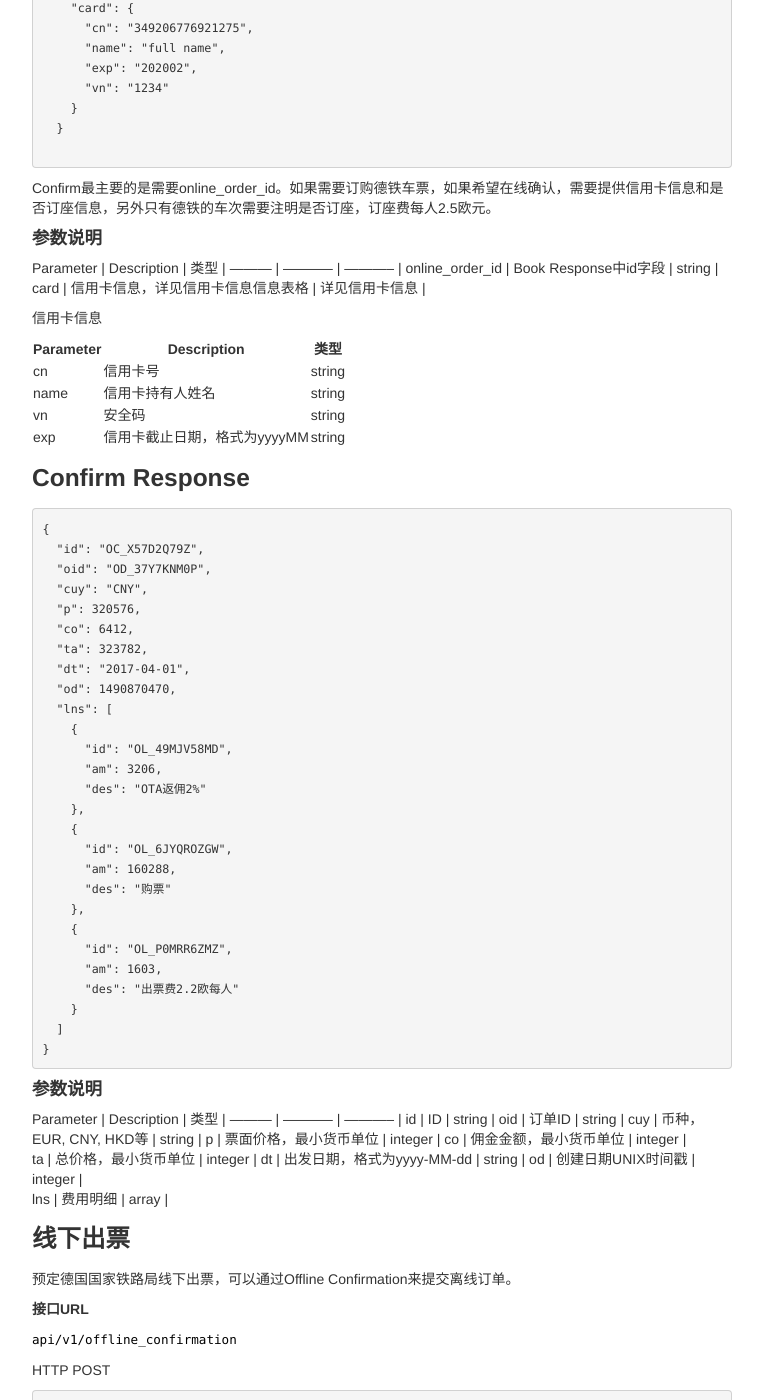
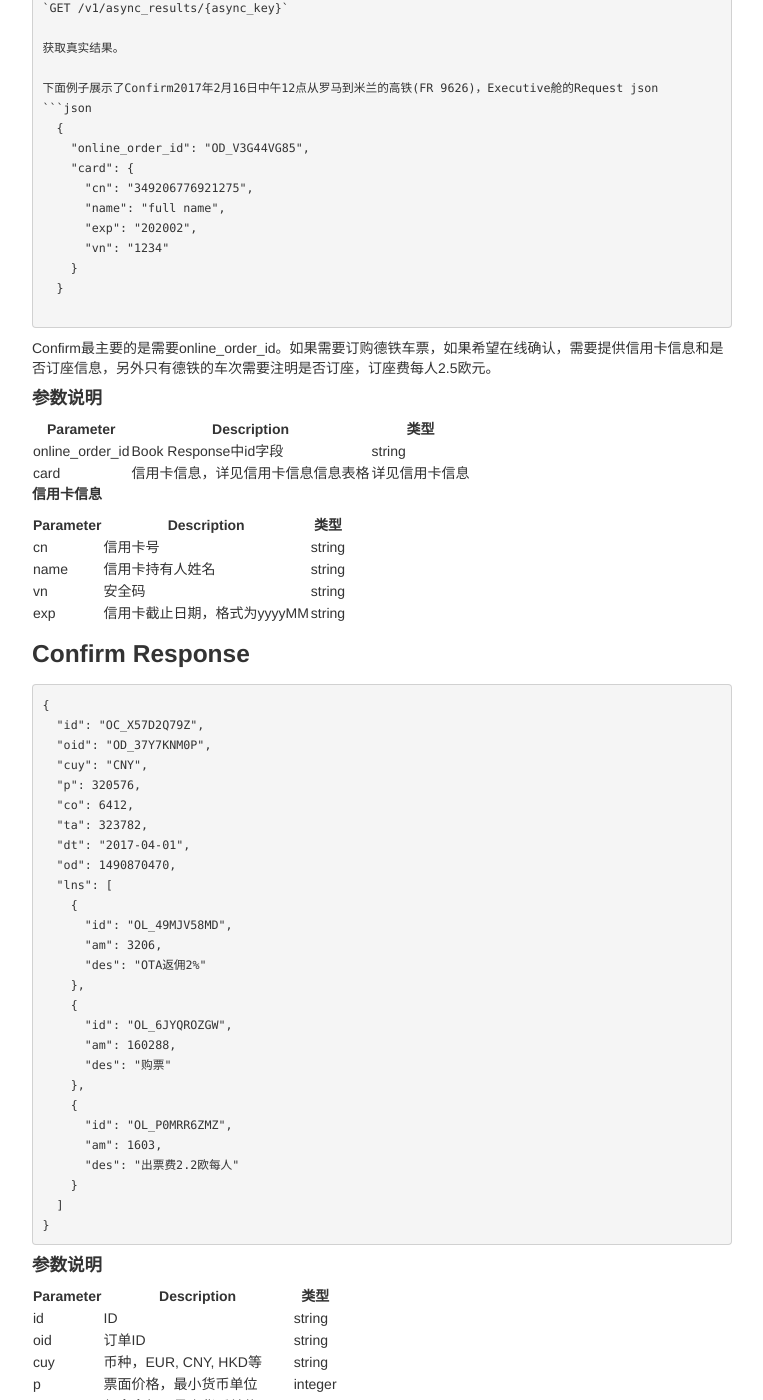
Before and after one commit to kyoangel/grailtrip, a Jekyll site: the page built from zh/pages/overview.md, in a window 1280 px wide and 1400 px high, scrolled down 9845 px. Shown: the whole window, without its empty margins (258-1021 px from the left). Built offline with Jekyll 4.4.1, drawn with Linux system fonts in a browser that asks for light colours; some of the changed text lies outside the part shown.

Commit message:
changed format

````diff
--- a/zh/pages/overview.md
+++ b/zh/pages/overview.md
@@ -131,6 +131,7 @@ res       | 需要订座      | enum mandatory, optional, N/A      |
 ni        | 换车次数    |  integer     |
 secs      | Sections，行程中的不同车型，详见Sections信息表格    |  array     |
 
+
 **rw铁路公司编码**
 
 铁路公司 | 英文名 | 值         |
@@ -140,6 +141,7 @@ secs      | Sections，行程中的不同车型，详见Sections信息表格
 法拉利铁路        | Italo    |  NTV     |
 
 **Section信息**
+
 因为不同铁路路线可能涉及车型不同，因此对于不同的车型，Offer/Service是不同的，所以有些铁路公司会把整个行程分成Section，然后Section里面包括相同Offer/Service的列车。
 
 Parameter | Description | 类型         |
@@ -153,6 +155,7 @@ offers    | Offer列表，详见Offer表格    |  array     |
 trzs      | 列车列表，详见列车表格    |  array     |
 
 **Offer信息**
+
 不同铁路公司以及不同的车型会有不同的折扣类型，通称为Offer。
 
 Parameter | Description | 类型         |
@@ -162,7 +165,9 @@ od         | Offer Description    |  string     |
 svcs        | 舱位列表，详见services信息表格    |  array     |
 
 **Service信息**
+
 不同的铁路公司以及不同的车型会有不同的舱位，通称为Service
+
 Parameter | Description | 类型         |
 --------- | ----------- | ----------- |
 sa        | 剩余席位  |  integer     |
@@ -328,6 +333,7 @@ end
 该操作为异步调用，真实环境下返回异步查询async_key，再通过
 
 `GET /v1/async_results/{async_key}`
+
 获取真实结果。
 
 下面例子展示了Book 2017年2月16日中午12点从罗马到米兰的高铁(FR 9626)，Executive舱的Request json
@@ -405,6 +411,7 @@ o         | Offer Code    |  string     |
 st        | Service Code    |  string     |
 
 ### Book Response
+
 下面例子展示了Book 2017年2月16日中午12点从罗马到米兰的高铁(FR 9626)，Executive舱的Response json
 ```json
 {
@@ -641,7 +648,6 @@ end
 
 ## Confirm行程
 
-
 Book之后，需要在三十分钟内Confirm Booking，才会正式出票
 
 > 每个request，都需要提供security params
@@ -673,12 +679,13 @@ Book之后，需要在三十分钟内Confirm Booking，才会正式出票
 Confirm最主要的是需要online_order_id。如果需要订购德铁车票，如果希望在线确认，需要提供信用卡信息和是否订座信息，另外只有德铁的车次需要注明是否订座，订座费每人2.5欧元。
 
 #### 参数说明
+
 Parameter | Description | 类型         |
 --------- | ----------- | ----------- |
 online_order_id         | Book Response中id字段    |  string     |
 card        | 信用卡信息，详见信用卡信息信息表格    |  详见信用卡信息     |
 
-信用卡信息
+**信用卡信息**
 
 Parameter | Description | 类型         |
 --------- | ----------- | ----------- |
@@ -719,6 +726,7 @@ exp         | 信用卡截止日期，格式为yyyyMM    |  string     |
 }
 ```
 #### 参数说明
+
 Parameter | Description | 类型         |
 --------- | ----------- | ----------- |
 id        | ID          |  string    |
@@ -733,6 +741,7 @@ lns       | 费用明细    |  array     |
 
 
 ### 线下出票
+
 预定德国国家铁路局线下出票，可以通过Offline Confirmation来提交离线订单。
 
 **接口URL**
@@ -755,6 +764,7 @@ HTTP POST
 
 
 ### 信用卡线上支付
+
 德国国家铁路局Online Confirm需要使用信用卡支付票款。通过信用卡支付可以立即出票。
 
 ```ruby
@@ -865,6 +875,7 @@ Confirm成功之后，就可以下载电子车票。不同的公司生成车票
 
 
 #### 参数说明
+
 Parameter | Description | 类型         |
 --------- | ----------- | ----------- |
 online_order_id         | Book Response中id字段    |  string     |
@@ -882,6 +893,7 @@ online_order_id         | Book Response中id字段    |  string     |
 ```
 
 ## Security Parameters
+
 所有请求都需要加上如下三个参数到http header中
 
   ```json
@@ -906,29 +918,40 @@ end
   ```
 
 关于t，api_key，p的生成规则为如下三步：
+
 #### 第一步
+
   * 其中t表示Date所对应的Unix时间戳
   * api_key是对应的Api Key，
   * p是其他参数，结构体参数data不在加密范围内。
 
 #### 第二步
+
   按键值排序，按"key=value+私钥"形式拼接成字符串：
   "api_key=dc7949c48889de1acf7d6904add01771p=something
 t=784887151b086c98345c24e8c3e218add8d6b3107"
+
 #### 第三步
+
   最后对此字符串进行md5加密后作为加密值
 
 P.S.为了更加直观展示，上述的request都省去了该security params，实际使用中，需要加到HTTP header。
 
 ## 异步获取结果
+
 请求结果皆为异步返回，返回方式有2种：
+
 ### 1. 通过HTTP Get轮询获取异步结果
+
 例如：/api/v1/async_results/218c2825aaa29fdee42de4ca9dcdcde6
+
 会返回JSON格式的请求结果。
 
 ### 2. API通过Webhook的方式推送结果
+
 联系工作人员添加回调的URL，该URL接受跨域的HTTP POST请求，
 请求的格式类似，收到请求后该URL返回200，系统停止重新发送。
+
 ```json
 {
   key: "a0ec87ee69b8baf72073a5354f48e7d4"
````
